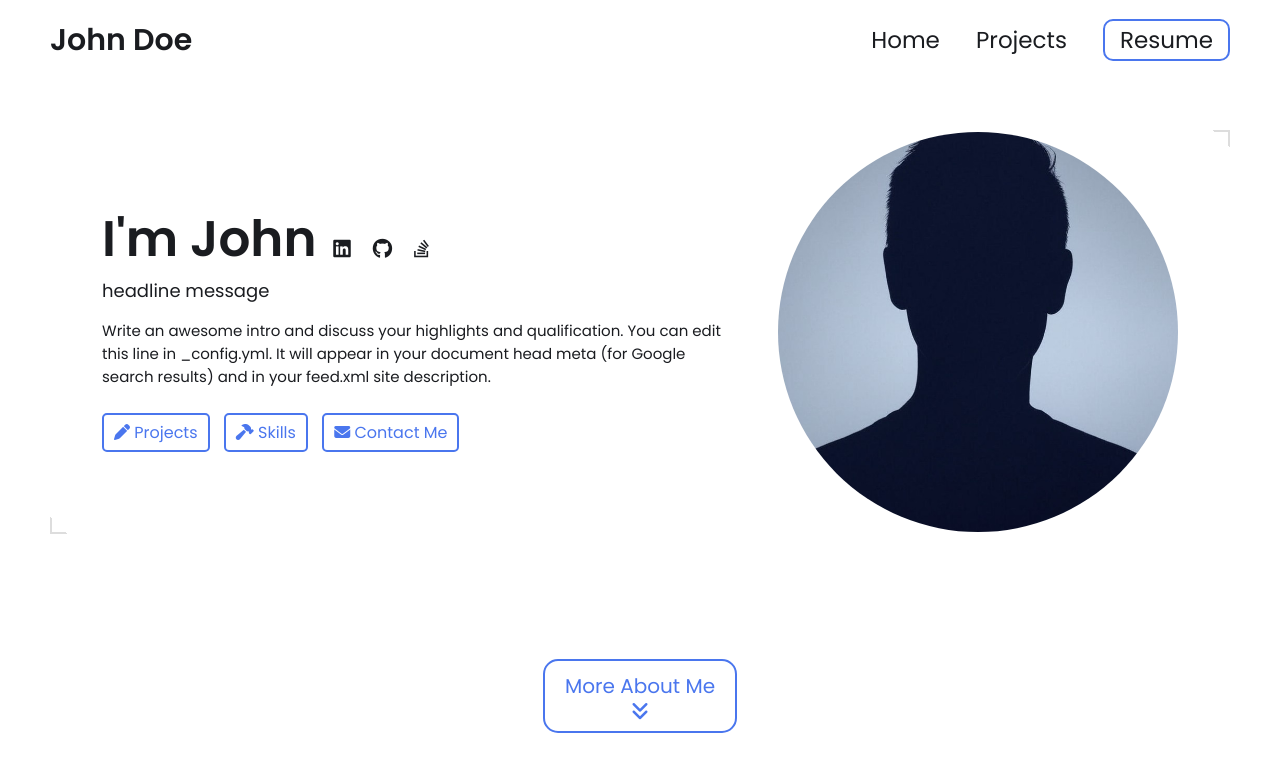
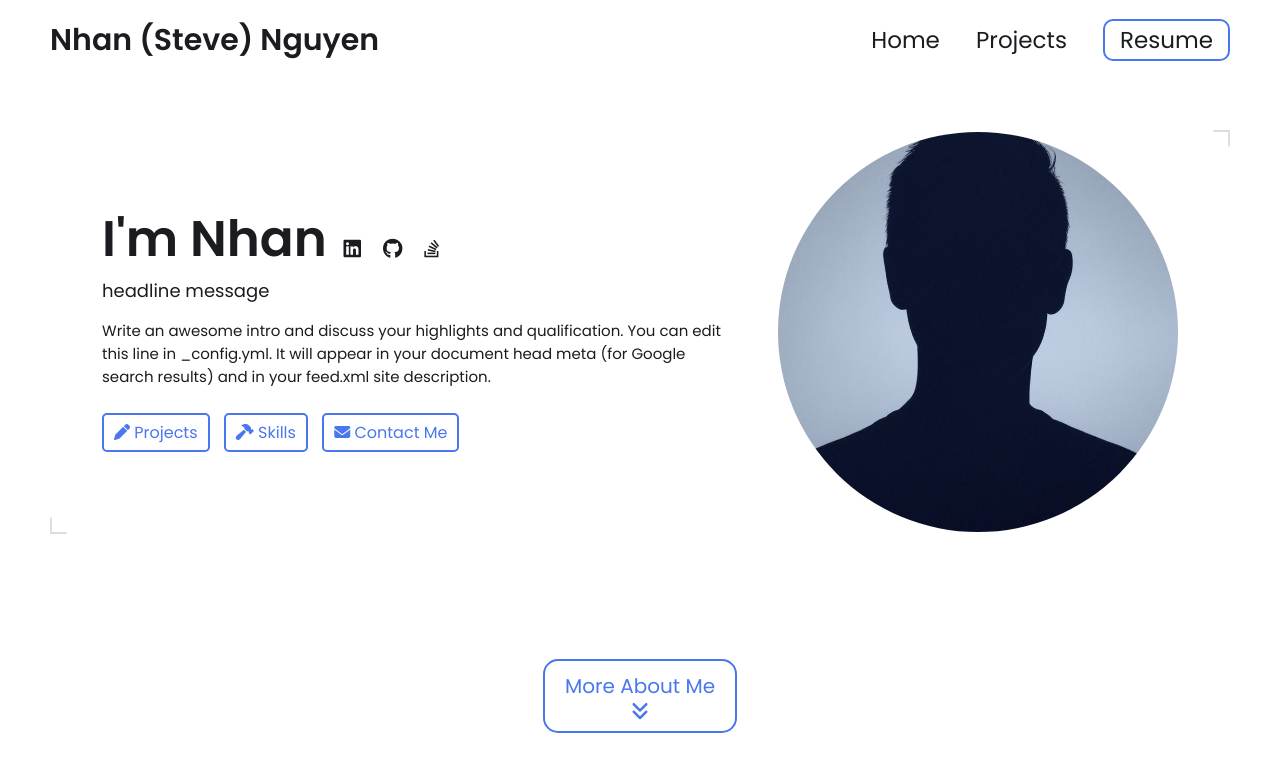
Before and after one commit to nhannguyen20100/nhannguyen20100.github.io, a Jekyll site: the page built from index.html, in a window 1280 px wide and 900 px high. Shown: the top 772 px of the window. Built offline with Jekyll 4.4.1, drawn with Linux system fonts in a browser that asks for light colours.

Commit message:
Update _config.yml
test

```diff
--- a/_config.yml
+++ b/_config.yml
@@ -7,12 +7,12 @@
 
 # Main Page Setup
 
-title: John Doe's Portfolio # This is what shows up in the tab of the browser
+title: Nhan (Steve) Neguyen's Portfolio # This is what shows up in the tab of the browser
 
 
 
 # Hero Section
-name: John Doe
+name: Nhan (Steve) Nguyen
 headline: headline message
 description: >- # dont remove this line. this will ignore all new lines until the next section
   Write an awesome intro and discuss your highlights and qualification. You can edit this
```
